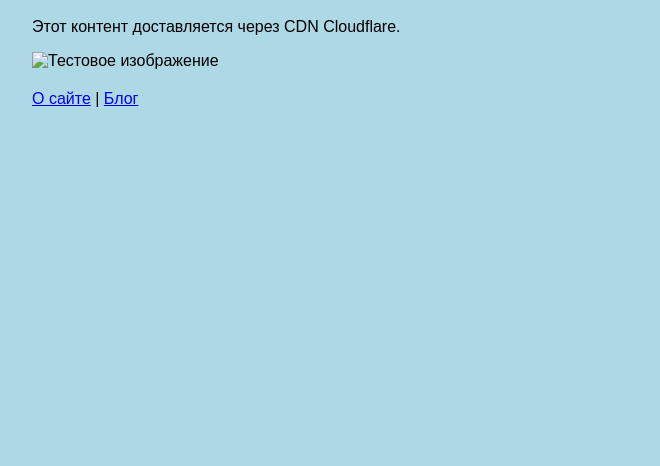
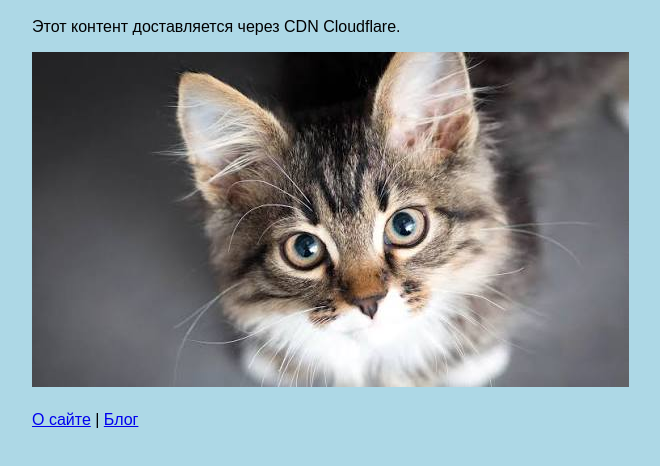
Before and after one commit to ZzodiA/laboratory, a plain HTML site: page index.html in a window 1280 px wide. Shown: the part 80-546 px from the top of the page, without its empty margins (8-668 px from the left). Drawn offline with Linux system fonts and the light colour scheme.

Commit message:
Update index.html
Added Kitten!

```diff
--- a/index.html
+++ b/index.html
@@ -8,7 +8,7 @@
 <body>
     <h1>Привет, это мой сайт!</h1>
     <p>Этот контент доставляется через CDN Cloudflare.</p>
-    <img src="images/test.jpg" alt="Тестовое изображение">
+    <img src="images/kitten.jpg" alt="Кысь">
     <nav>
         <a href="about/">О сайте</a> |
         <a href="blog/post1.html">Блог</a>
```
